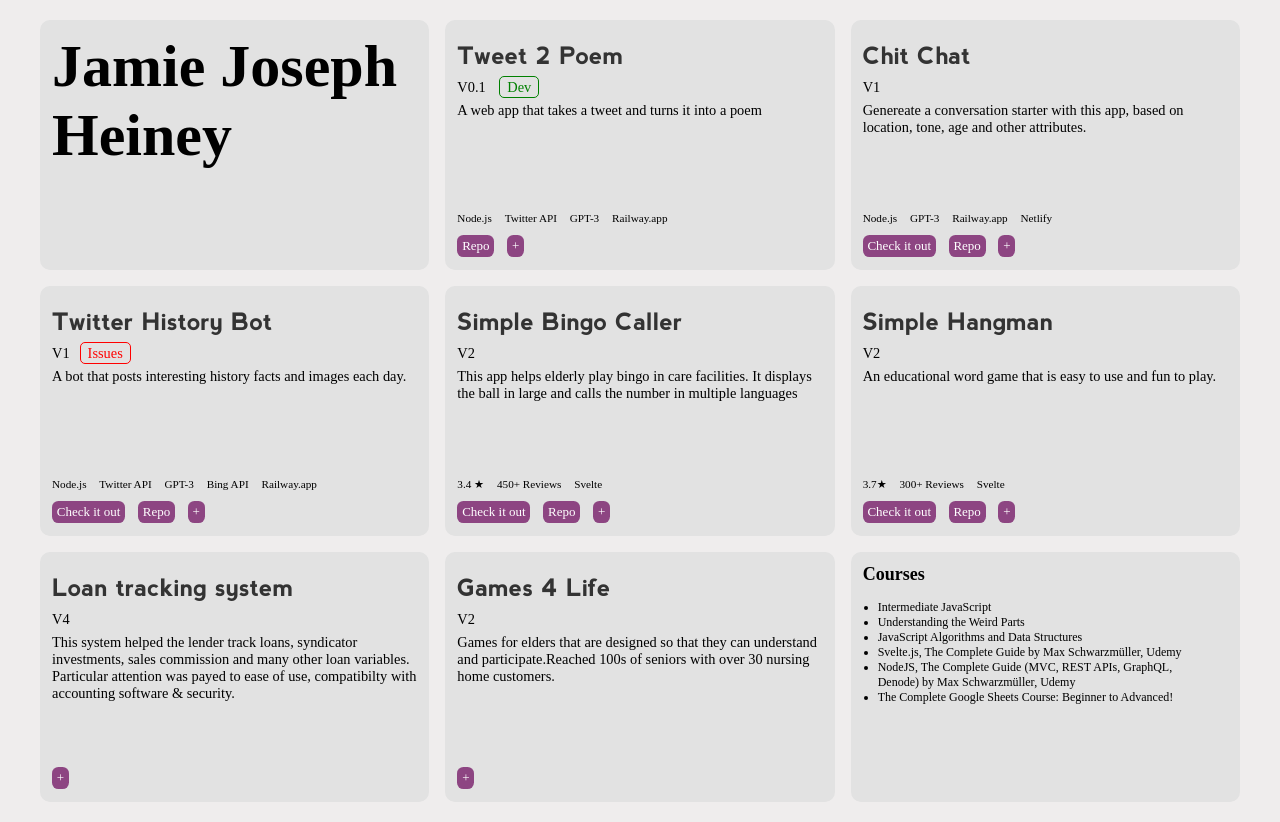
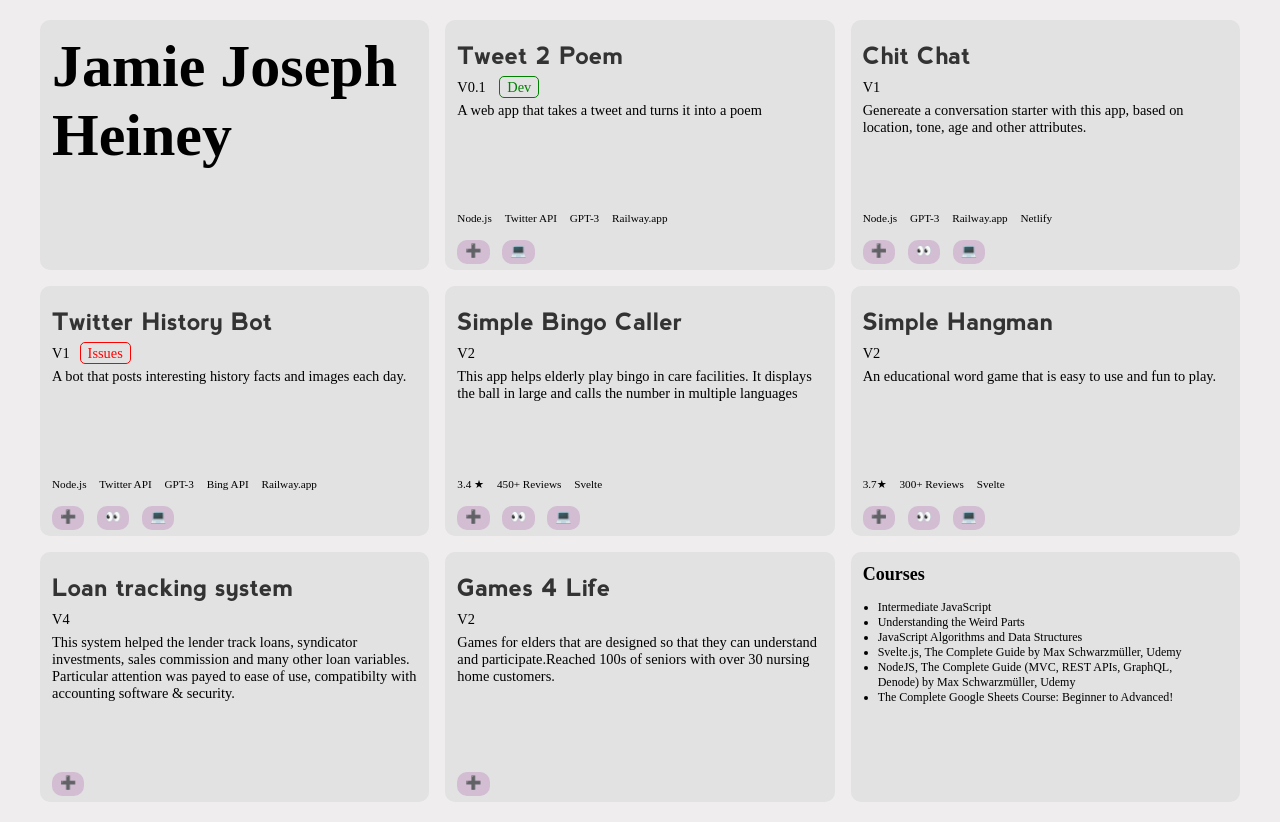
Before and after one commit to dragonflyinmypool/portfolio2, a SvelteKit app: page / in a window 1280 px wide. Built offline with nearby package versions, Linux system fonts and the light colour scheme.

Commit message:
expandable done

```diff
--- a/src/lib/Card.svelte
+++ b/src/lib/Card.svelte
@@ -2,6 +2,7 @@
 	export let data;
 	import GenericCard from './GenericCard.svelte';
 	import StatusBar from './StatusBar.svelte';
+	import LinkBar from './LinkBar.svelte';
 </script>
 
 <GenericCard>
@@ -16,19 +17,14 @@
 				<div class="tech">{tech}</div>
 			{/each}
 		</div>
-		<div class="flex-Text">
-			{#each data.links as link}
-				<a href={link[1]} class="link">{link[0]}</a>
-			{/each}
-			<a href={`/detail/${data.name}`} class="link">+</a>
-		</div>
+		<LinkBar {data} status="small" />
 	</div>
 </GenericCard>
 
 <style>
 	.layout {
 		display: grid;
-		grid-template-rows: 40px 30px 100px 25px 30px;
+		grid-template-rows: 40px 30px 100px 30px 25px;
 		font-size: 0.9rem;
 	}
 	h3 {
@@ -45,16 +41,6 @@
 		padding-top: 0.5rem;
 	}
 
-	.link {
-		border-radius: 0.4rem;
-		background-color: var(--button-color);
-		line-height: 22px;
-		height: 22px;
-		padding: 0 0.3rem;
-		font-size: small;
-		vertical-align: middle;
-	}
-
 	.tech {
 		line-height: 1rem;
 	}
--- /dev/null
+++ b/src/lib/LinkBar.svelte
@@ -0,0 +1,45 @@
+<script>
+	export let data;
+	export let status;
+</script>
+
+<div class="flex-Text">
+	{#if status === 'small'}
+		<a href={`/detail/${data.name}`} class="link">➕</a>
+	{:else}
+		<a href={`../`} class="link">➖</a>
+	{/if}
+
+	{#each data.links as link}
+		<a href={link[1]} class="link">{link[0]}</a>
+	{/each}
+</div>
+
+<style>
+	.flex-Text {
+		display: flex;
+		flex-direction: row;
+		justify-content: flex-start;
+		gap: 0.8rem;
+		padding-top: 0.5rem;
+		font-size: small;
+		height: 32px;
+	}
+	.link {
+		background-color: rgb(210, 189, 210);
+		padding: 0.6rem 0.5rem;
+		line-height: 1px;
+	}
+
+	a {
+		color: var(--title-color);
+		font-family: myFirstFont;
+		text-decoration: none;
+		font-weight: bold;
+		border-radius: 10px;
+		line-height: 12px;
+	}
+	a:hover {
+		color: purple;
+	}
+</style>
--- a/src/lib/data/cardData.json
+++ b/src/lib/data/cardData.json
@@ -15,7 +15,7 @@
 			"status": ["V0.1 ", "Dev"],
 			"description": "A web app that takes a tweet and turns it into a poem",
 			"techologies": ["Node.js", "Twitter API", "GPT-3", "Railway.app"],
-			"links": [["Repo", "https://github.com/dragonflyinmypool/Tweet2Poem"]]
+			"links": [["💻", "https://github.com/dragonflyinmypool/Tweet2Poem"]]
 		},
 		{
 			"title": "Chit Chat",
@@ -24,8 +24,8 @@
 			"description": "Genereate a conversation starter with this app, based on location, tone, age and other attributes.",
 			"techologies": ["Node.js", "GPT-3", "Railway.app", "Netlify"],
 			"links": [
-				["Check it out", "https://chit-chat-convo.netlify.app/"],
-				["Repo", "https://github.com/dragonflyinmypool/Chit-chat-GPT"]
+				["👀", "https://chit-chat-convo.netlify.app/"],
+				["💻", "https://github.com/dragonflyinmypool/Chit-chat-GPT"]
 			]
 		},
 		{
@@ -35,8 +35,8 @@
 			"description": "A bot that posts interesting history facts and images each day.",
 			"techologies": ["Node.js", "Twitter API", "GPT-3", "Bing API", "Railway.app"],
 			"links": [
-				["Check it out", "https://twitter.com/imnotfromhere99"],
-				["Repo", "https://github.com/dragonflyinmypool/TwitterHistoryBot-GPT"]
+				["👀", "https://twitter.com/imnotfromhere99"],
+				["💻", "https://github.com/dragonflyinmypool/TwitterHistoryBot-GPT"]
 			]
 		},
 		{
@@ -47,10 +47,10 @@
 			"techologies": ["3.4 ★", "450+ Reviews", "Svelte"],
 			"links": [
 				[
-					"Check it out",
+					"👀",
 					"https://www.amazon.com/Simple-Bingo-Caller-group-activities/dp/B07SDPZC8R/ref=sr_1_3?crid=3FT1S187GI5C6&keywords=simple+bingo+caller&qid=1674243750&s=mobile-apps&sprefix=simple+bingo+calle%2Cmobile-apps%2C137&sr=1-3"
 				],
-				["Repo", "https://github.com/dragonflyinmypool/svelteBingo"]
+				["💻", "https://github.com/dragonflyinmypool/svelteBingo"]
 			]
 		},
 		{
@@ -61,10 +61,10 @@
 			"techologies": ["3.7★", "300+ Reviews", "Svelte"],
 			"links": [
 				[
-					"Check it out",
+					"👀",
 					"https://www.amazon.com/RedHeron-Simple-Hangman/dp/B07T6C8V6C/ref=sr_1_2?crid=ZM0G75SHKNEK&keywords=simple+hangman&qid=1674149335&sprefix=simple+hangman%2Caps%2C147&sr=8-2"
 				],
-				["Repo", "https://github.com/dragonflyinmypool/HangmanV2"]
+				["💻", "https://github.com/dragonflyinmypool/HangmanV2"]
 			]
 		},
 		{
--- /dev/null
+++ b/src/routes/detail/[slug]/+page.js
@@ -0,0 +1,5 @@
+export const load = ({ params }) => {
+	return {
+		slug: params.slug
+	};
+};
--- a/src/routes/detail/[slug]/+page.svelte
+++ b/src/routes/detail/[slug]/+page.svelte
@@ -1,15 +1,54 @@
-<script context="module">
-	export async function load({ fetch, params }) {
-		const id = params.slug;
-		const data = await fetch(`data/${params.slug}.json`).then((r) => r.json());
-		console.log(data);
-		return {
-			props: {
-				data
-			}
-		};
-	}
+<script>
+	export let data;
+
+	import pd from '$lib/data/cardData.json';
+	const projectData = pd.ProductionCards;
+
+	let cardData = projectData.filter((projectData) => projectData.name === data.slug);
+	let cardInfo = cardData[0];
+
+	import StatusBar from '../../../lib/StatusBar.svelte';
+	import LinkBar from '../../../lib/LinkBar.svelte';
 </script>
 
-<script>
-</script>
+<div class="layout">
+	<h1>{cardInfo.name}</h1>
+	<StatusBar statusData={cardInfo.status} />
+	<p>{cardInfo.description}</p>
+	<div class="flex-Text small-text">
+		{#each cardInfo.techologies as tech}
+			<div class="tech">{tech}</div>
+		{/each}
+	</div>
+	<LinkBar data={cardInfo} status="large" />
+</div>
+
+<style>
+	.layout {
+		display: grid;
+		padding-top: 30px;
+		padding-left: 20px;
+		grid-template-rows: 60px 50px 300px 45px 45px;
+		font-size: 0.9rem;
+	}
+	h1 {
+		font-weight: 1000;
+		font-family: myFirstFont;
+	}
+
+	.flex-Text {
+		display: flex;
+		flex-direction: row;
+		justify-content: flex-start;
+		gap: 0.8rem;
+		padding-top: 0.5rem;
+	}
+
+	.tech {
+		line-height: 1rem;
+	}
+
+	.small-text {
+		font-size: 0.7rem;
+	}
+</style>
```
